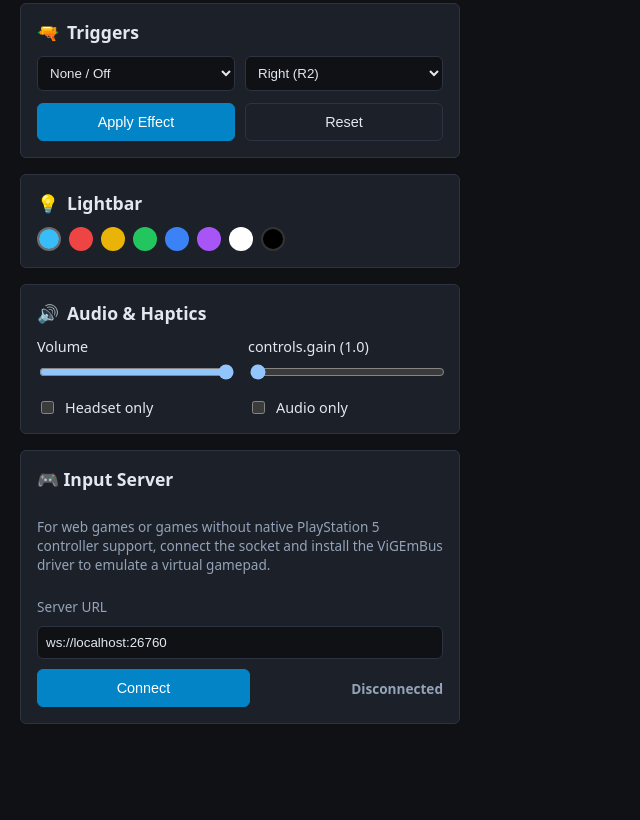
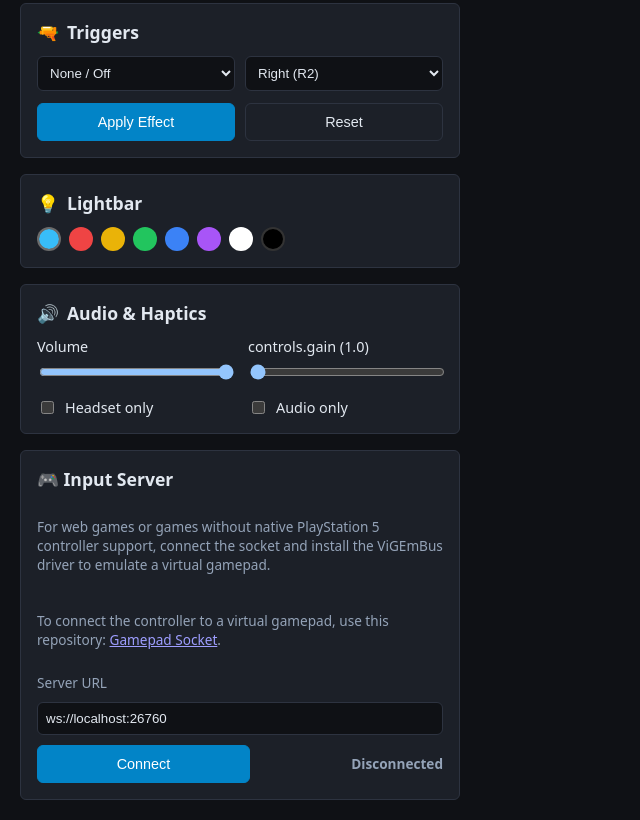
Before and after one commit to rafaelvaloto/DS5-Web-Audio-Haptics, a browser extension: page web/index.html in a window 1280 px wide. Shown: the part 389-1209 px from the top of the page, without its empty margins (0-640 px from the left). Before the commit the page ends 1133 px from the top, so only its background shows below. Drawn offline with Linux system fonts and the light colour scheme.

Commit message:
Add repository link for virtual gamepad connection and update related UI translations

```diff
--- a/ext/app.js
+++ b/ext/app.js
@@ -463,9 +463,14 @@ window.addEventListener("load", () => {
   }
 });
 
+const DEFAULT_INPUT_SERVER_URL = "ws://localhost:26760";
 const savedInputServerUrl = localStorage.getItem("dualsense_input_server_url");
-if (savedInputServerUrl && savedInputServerUrl !== "ws://localhost:8080")
+if (savedInputServerUrl && savedInputServerUrl !== "ws://localhost:26760") {
   inputServerUrl.value = savedInputServerUrl;
+} else {
+  inputServerUrl.value = DEFAULT_INPUT_SERVER_URL;
+  localStorage.setItem("dualsense_input_server_url", DEFAULT_INPUT_SERVER_URL);
+}
 btnInputServer?.addEventListener("click", () => {
   if (!gamepadApp) {
     log(t("logs.inputServerNeedsWasm"));
--- a/ext/src/i18n/types.ts
+++ b/ext/src/i18n/types.ts
@@ -90,6 +90,7 @@ export interface TranslationDictionary {
     connectInputServer?: string;
     disconnectInputServer?: string;
     inputServerHint?: string;
+    inputServerRepository?: string;
   };
   commands?: {
     cross: string;
--- a/ext/src/i18n/ui-translations.ts
+++ b/ext/src/i18n/ui-translations.ts
@@ -114,6 +114,8 @@ export const uiTranslations = {
       disconnectInputServer: "Disconnect",
       inputServerHint:
         "For web games or games without native PlayStation 5 controller support, connect the socket and install the ViGEmBus driver to emulate a virtual gamepad.",
+      inputServerRepository:
+        "To connect the controller to a virtual gamepad, use this repository:",
       showLogs: "📜 Show Logs",
       clearLogs: "Clear",
       closeLogs: "Close",
@@ -345,6 +347,8 @@ export const uiTranslations = {
       disconnectInputServer: "Desconectar",
       inputServerHint:
         "Para jogos web ou jogos sem suporte nativo ao controle PlayStation 5, conecte o socket e instale o driver ViGEmBus para emular um gamepad virtual.",
+      inputServerRepository:
+        "Para conectar o controle a um gamepad virtual, use este repositório:",
       showLogs: "📜 Mostrar logs",
       clearLogs: "Limpar",
       closeLogs: "Fechar",
@@ -576,6 +580,8 @@ export const uiTranslations = {
       disconnectInputServer: "Desconectar",
       inputServerHint:
         "Para juegos web o juegos sin soporte nativo para el control PlayStation 5, conecta el socket e instala el controlador ViGEmBus para emular un gamepad virtual.",
+      inputServerRepository:
+        "Para conectar el control a un gamepad virtual, usa este repositorio:",
       showLogs: "📜 Mostrar registros",
       clearLogs: "Limpiar",
       closeLogs: "Cerrar",
--- a/web/index.html
+++ b/web/index.html
@@ -2075,6 +2075,18 @@
             support, connect the socket and install the ViGEmBus driver to
             emulate a virtual gamepad.
           </p>
+          <p class="input-server-help">
+            <span data-i18n="controls.inputServerRepository"
+              >To connect the controller to a virtual gamepad, use this
+              repository:</span
+            >
+            <a
+              href="https://github.com/rafaelvaloto/Gamepad_Socket"
+              target="_blank"
+              rel="noopener noreferrer"
+              >Gamepad Socket</a
+            >.
+          </p>
           <label class="input-server-help">Server URL</label
           ><input id="txt-ws-url" type="text" value="ws://localhost:26760" />
           <div class="row" style="align-items: center">
@@ -2428,11 +2440,22 @@
       const lblWsRy = document.getElementById("lbl-ws-ry");
       const lblWsHexPreview = document.getElementById("lbl-ws-hex-preview");
 
-      // Load saved WebSocket URL
+      const DEFAULT_INPUT_SERVER_URL = "ws://localhost:26760";
+
+      // Load saved WebSocket URL, replacing defaults used by older builds.
       try {
         const savedWsUrl = localStorage.getItem("dualsense_vgamepad_ws_url");
-        if (savedWsUrl && txtWsUrl) {
+        const isLegacyUrl =
+          savedWsUrl === "ws://localhost:26760" ||
+          savedWsUrl === "ws://localhost:26760";
+        if (savedWsUrl && !isLegacyUrl && txtWsUrl) {
           txtWsUrl.value = savedWsUrl;
+        } else if (txtWsUrl) {
+          txtWsUrl.value = DEFAULT_INPUT_SERVER_URL;
+          localStorage.setItem(
+            "dualsense_vgamepad_ws_url",
+            DEFAULT_INPUT_SERVER_URL,
+          );
         }
       } catch {}
 
@@ -3000,7 +3023,7 @@
           return;
         }
 
-        const url = txtWsUrl?.value?.trim() || "ws://192.168.1.18:51204";
+        const url = txtWsUrl?.value?.trim() || DEFAULT_INPUT_SERVER_URL;
         try {
           localStorage.setItem("dualsense_vgamepad_ws_url", url);
         } catch {}
--- a/web/src/i18n/types.ts
+++ b/web/src/i18n/types.ts
@@ -83,6 +83,7 @@ export interface TranslationDictionary {
     effectWeapon: string;
     effectAutoGun: string;
     inputServerHint?: string;
+    inputServerRepository?: string;
   };
   commands?: {
     cross: string;
--- a/web/src/i18n/ui-translations.ts
+++ b/web/src/i18n/ui-translations.ts
@@ -102,6 +102,8 @@ export const uiTranslations = {
           openPictureInPicture: "🪟 Open Picture-in-Picture",
           inputServerHint:
             "For web games or games without native PlayStation 5 controller support, connect the socket and install the ViGEmBus driver to emulate a virtual gamepad.",
+          inputServerRepository:
+            "To connect the controller to a virtual gamepad, use this repository:",
           modeAudioOnly: "Audio only",
           reduceVibration: "Reduce Vibration",
           applyAudioSettings: "Apply Settings",
@@ -312,6 +314,8 @@ export const uiTranslations = {
           openPictureInPicture: "🪟 Abrir Picture-in-Picture",
           inputServerHint:
             "Para jogos web ou jogos sem suporte nativo ao controle PlayStation 5, conecte o socket e instale o driver ViGEmBus para emular um gamepad virtual.",
+          inputServerRepository:
+            "Para conectar o controle a um gamepad virtual, use este repositório:",
           modeAudioOnly: "Apenas áudio",
           reduceVibration: "Reduzir Vibração",
           applyAudioSettings: "Aplicar Configurações",
@@ -522,6 +526,8 @@ export const uiTranslations = {
           openPictureInPicture: "🪟 Abrir Picture-in-Picture",
           inputServerHint:
             "Para juegos web o juegos sin soporte nativo para el control PlayStation 5, conecta el socket e instala el controlador ViGEmBus para emular un gamepad virtual.",
+          inputServerRepository:
+            "Para conectar el control a un gamepad virtual, usa este repositorio:",
           modeAudioOnly: "Solo audio",
           reduceVibration: "Reducir Vibración",
           applyAudioSettings: "Aplicar Configuración",
```
Also changed, not shown: ext/index.html (+12 -0 lines), README.md, ext/dist/i18n/ui-translations.js, ext/manifest.json, web/dist/i18n/ui-translations.js.
